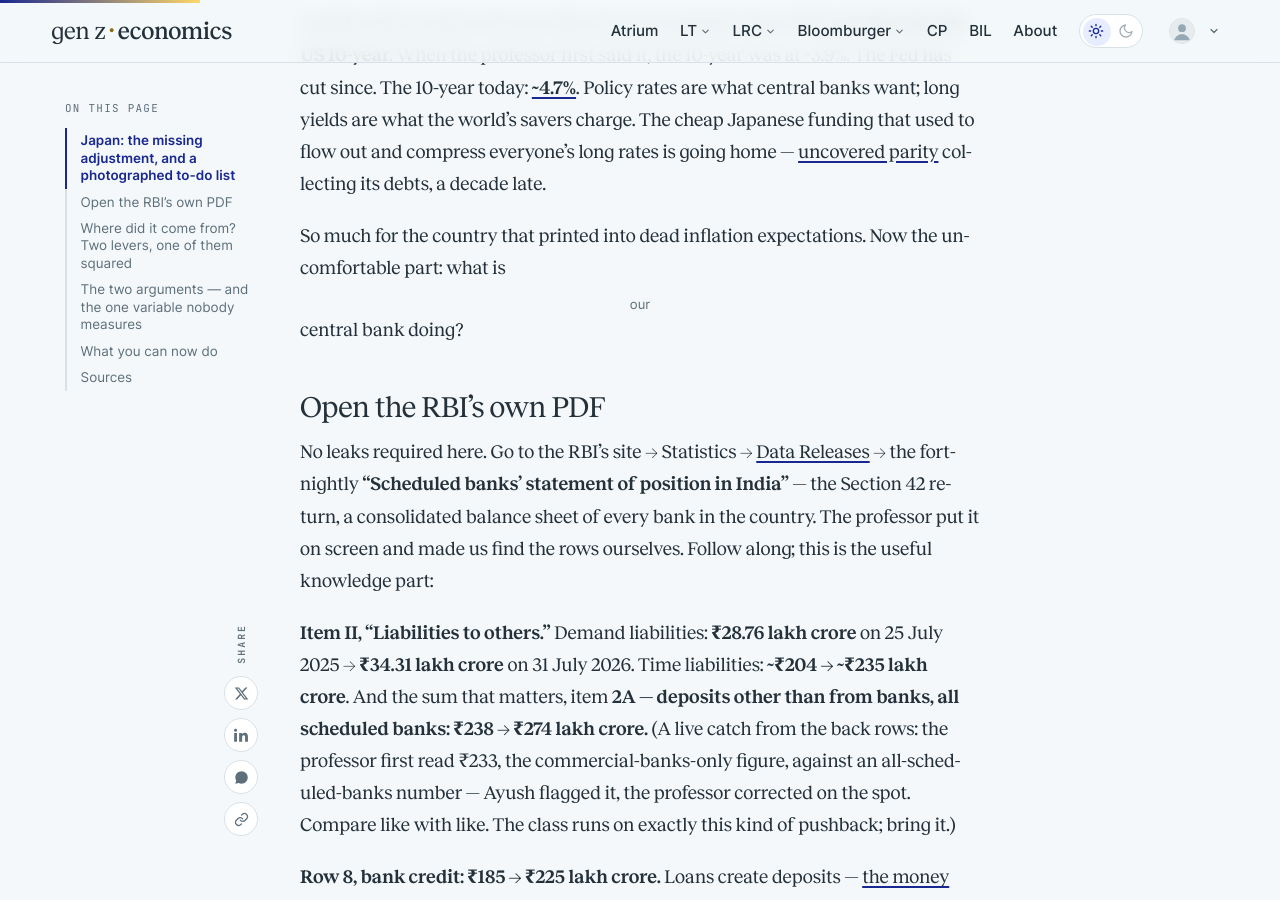
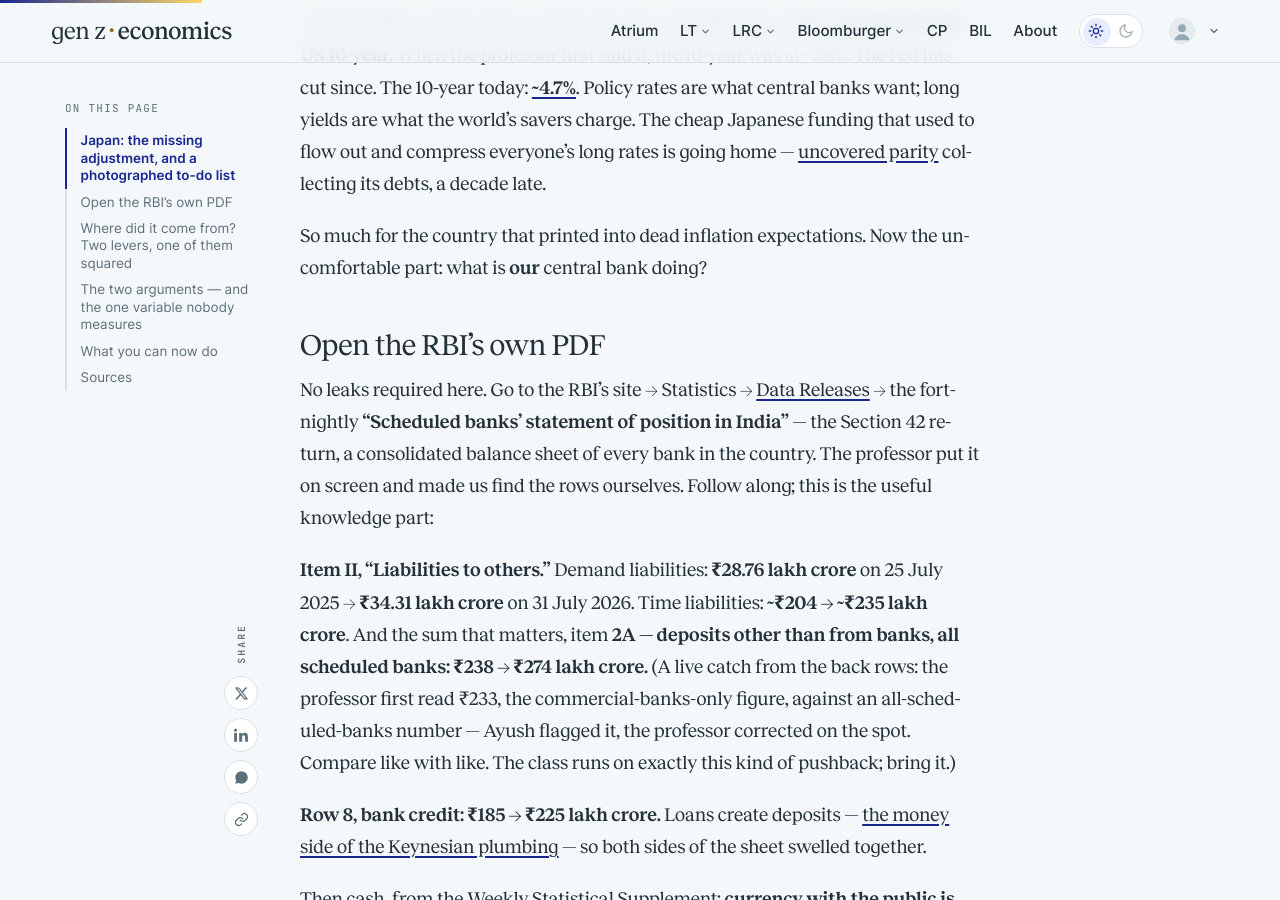
Before and after one commit to harsharya7021/genz-economics.com, a Jekyll site: the page built from _posts/2026-08-23-the-quiet-print-crisis-money-without-a-crisis.md, in a window 1280 px wide and 900 px high, scrolled down 3211 px. Built offline with Jekyll 4.4.1, drawn with Linux system fonts in a browser that asks for light colours; comment, search, counter and statistics services are not loaded.

```diff
--- a/_posts/2026-08-23-the-quiet-print-crisis-money-without-a-crisis.md
+++ b/_posts/2026-08-23-the-quiet-print-crisis-money-without-a-crisis.md
@@ -29,7 +29,7 @@ Which produced the spectacle of the year. In late July–early August, Japan and
 
 And the tell to watch is the one this class has repeated since INFS: **not the Fed, the US 10-year.** When the professor first said it, the 10-year was at ~3.9%. The Fed has *cut* since. The 10-year today: **[~4.7%](https://tradingeconomics.com/united-states/government-bond-yield)**. Policy rates are what central banks want; long yields are what the world's savers charge. The cheap Japanese funding that used to flow out and compress everyone's long rates is going home — [uncovered parity]({% post_url 2026-01-11-exchange-rates-inflation-and-interest-rate-parity %}) collecting its debts, a decade late.
 
-So much for the country that printed into dead inflation expectations. Now the uncomfortable part: what is *our* central bank doing?
+So much for the country that printed into dead inflation expectations. Now the uncomfortable part: what is **our** central bank doing?
 
 ## Open the RBI's own PDF
 
@@ -87,7 +87,7 @@ Sit with the toggle for a second. In rupee terms everything grew, which is norma
   <p class="w-note" data-note></p>
 </div>
 
-(Why does "life" run at ~5× rather than 33×? Banks hold buffers above the minimum, some money leaks into cash under mattresses, SLR locks a slice into G-secs. The ceiling is theory; the direction of the ceiling is policy — and in 2025 policy pointed it up. This is also why the professor said restoring money-supply discipline needs *more* absorption than the original injection once you have touched the CRR: you shrank the sponge and widened the pipe in the same move.)
+(Why does "life" run at ~5× rather than 33×? Banks hold buffers above the minimum, some money leaks into cash under mattresses, SLR locks a slice into G-secs. The ceiling is theory; the direction of the ceiling is policy — and in 2025 policy pointed it up. This is also why the professor said restoring money-supply discipline needs **more** absorption than the original injection once you have touched the CRR: you shrank the sponge and widened the pipe in the same move.)
 
 **Lever two: OMOs — the RBI buying bonds with new reserve money.** Through late 2025 and January 2026 the RBI ran ₹50,000-crore purchase auctions four times over — [₹2 lakh crore of OMOs announced alongside a $10 billion three-year dollar-rupee swap, a ₹3-trillion package](https://ddnews.gov.in/en/rbi-announces-%E2%82%B93-trillion-liquidity-injection-through-omos-and-forex-swap/) — on top of [~$25 billion of similar swaps through early 2025](https://www.business-standard.com/economy/news/rbi-to-conduct-10-billion-buy-sell-swap-to-infuse-durable-liquidity-125022101273_1.html). In class the professor's emphasis was the *destination*: when states borrow heavily and the RBI buys bonds to keep the market orderly, it is **financing government borrowing with reserve money** — and banks lend that reserve money on, creating loans and deposits (row 8 and item 2A, both of which you just watched jump).
 
```
